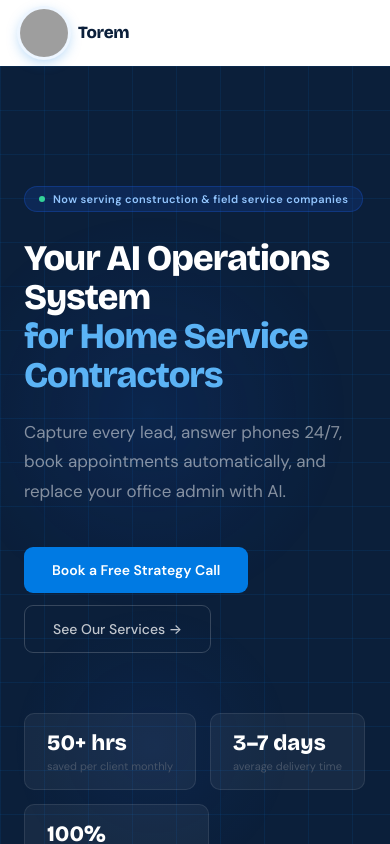
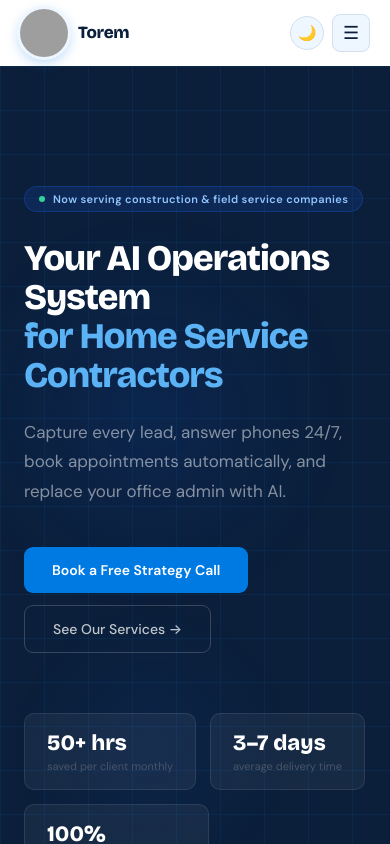
Before and after one commit to toremaiautomation/torem-website, a React (Vite) app: page / in a window 390 px wide. Shown: the top 844 px of the page. Built offline with nearby package versions, Linux system fonts and the light colour scheme; grey boxes are pictures that could not be loaded.

Commit message:
Add mobile hamburger menu and redesign logo

```diff
--- a/src/App.jsx
+++ b/src/App.jsx
@@ -96,13 +96,26 @@ function buildCSS(T) {
     box-shadow: 0 0 0 3px rgba(23,84,207,0.12);
   }
 
+  .t-nav-desktop { display: flex; }
+  .t-nav-hamburger-btn { display: none; }
+  .t-mobile-link:hover { background: ${T.bgAlt} !important; color: ${T.blue} !important; }
+
+  @keyframes slideDown {
+    from { opacity: 0; transform: translateY(-8px); }
+    to   { opacity: 1; transform: translateY(0); }
+  }
+
   @media (max-width: 760px) {
-    .t-hide-mobile { display: none !important; }
     .t-hero-grid { grid-template-columns: 1fr !important; }
     .t-two-col   { grid-template-columns: 1fr !important; }
     .t-three-col { grid-template-columns: 1fr !important; }
     .t-pad       { padding: 48px 24px !important; }
     .t-hero-head { font-size: 36px !important; }
+  }
+
+  @media (max-width: 768px) {
+    .t-nav-desktop { display: none !important; }
+    .t-nav-hamburger-btn { display: flex !important; }
   }
 `;
 }
@@ -149,8 +162,19 @@ function SectionHead({ eyebrow, heading, sub, light = false, center = true, dark
 }
 
 // ── NAVBAR ───────────────────────────────────────────────────
+// Mobile menu items map to existing pages — "How It Works" and "Pricing"
+// both point to the Services page, which is where pricing info lives.
+const MOBILE_NAV_ITEMS = [
+  { label: "Home", target: "Home" },
+  { label: "How It Works", target: "Services" },
+  { label: "About", target: "About" },
+  { label: "Contact", target: "Contact" },
+  { label: "Pricing", target: "Services" },
+];
+
 function Navbar({ page, setPage, dark, setDark }) {
   const [solid, setSolid] = useState(false);
+  const [menuOpen, setMenuOpen] = useState(false);
   const T = theme(dark);
 
   useEffect(() => {
@@ -159,7 +183,19 @@ function Navbar({ page, setPage, dark, setDark }) {
     return () => window.removeEventListener("scroll", fn);
   }, []);
 
+  // Close the mobile menu whenever the page changes or the viewport
+  // grows back past the mobile breakpoint.
+  useEffect(() => { setMenuOpen(false); }, [page]);
+  useEffect(() => {
+    const fn = () => { if (window.innerWidth > 768) setMenuOpen(false); };
+    window.addEventListener("resize", fn);
+    return () => window.removeEventListener("resize", fn);
+  }, []);
+
+  const goTo = target => { setPage(target); setMenuOpen(false); };
+
   return (
+    <>
       <nav style={{
         position: "fixed", top: 0, left: 0, right: 0, zIndex: 200,
         height: "66px",
@@ -181,8 +217,8 @@ function Navbar({ page, setPage, dark, setDark }) {
           </span>
         </div>
 
-      {/* Links */}
-      <div className="t-hide-mobile" style={{ display: "flex", alignItems: "center", gap: "4px" }}>
+        {/* Desktop links */}
+        <div className="t-nav-desktop" style={{ alignItems: "center", gap: "4px" }}>
           {["Home", "Services", "About", "Contact"].map(l => (
             <button key={l} className="t-nav-link" onClick={() => setPage(l)} style={{
               background: page === l ? T.bgAlt : "none",
@@ -216,7 +252,81 @@ function Navbar({ page, setPage, dark, setDark }) {
             Get Started
           </button>
         </div>
+
+        {/* Mobile: dark toggle + hamburger */}
+        <div className="t-nav-hamburger-btn" style={{ alignItems: "center", gap: "8px" }}>
+          <button
+            className="t-dark-toggle"
+            onClick={() => setDark(d => !d)}
+            aria-label="Toggle dark mode"
+            title="Toggle dark mode"
+            style={{
+              width: "34px", height: "34px", borderRadius: "50%",
+              border: `1px solid ${T.border}`, background: T.bgAlt, color: T.text,
+              fontSize: "15px", display: "flex", alignItems: "center", justifyContent: "center",
+              cursor: "pointer", transition: "transform 0.18s",
+            }}
+          >
+            {dark ? "☀️" : "🌙"}
+          </button>
+          <button
+            onClick={() => setMenuOpen(o => !o)}
+            aria-label={menuOpen ? "Close menu" : "Open menu"}
+            aria-expanded={menuOpen}
+            style={{
+              width: "38px", height: "38px", borderRadius: "8px",
+              border: `1px solid ${T.border}`, background: menuOpen ? T.blue : T.bgAlt,
+              color: menuOpen ? P.white : T.text,
+              fontSize: "18px", display: "flex", alignItems: "center", justifyContent: "center",
+              cursor: "pointer", transition: "background 0.18s, color 0.18s",
+            }}
+          >
+            {menuOpen ? "✕" : "☰"}
+          </button>
+        </div>
       </nav>
+
+      {/* Mobile slide-out menu */}
+      {menuOpen && (
+        <div
+          className="t-nav-hamburger-btn"
+          style={{
+            position: "fixed", top: "66px", left: 0, right: 0, zIndex: 199,
+            background: T.bg, borderBottom: `1px solid ${T.border}`,
+            boxShadow: "0 12px 28px rgba(0,0,0,0.12)",
+            padding: "10px clamp(20px, 5vw, 80px) 18px",
+            flexDirection: "column", gap: "2px",
+            animation: "slideDown 0.18s ease",
+          }}
+        >
+          {MOBILE_NAV_ITEMS.map(({ label, target }) => (
+            <button
+              key={label}
+              className="t-mobile-link"
+              onClick={() => goTo(target)}
+              style={{
+                display: "block", width: "100%", textAlign: "left",
+                background: page === target ? T.bgAlt : "none",
+                border: "none", borderRadius: "8px",
+                padding: "13px 14px", fontSize: "15px",
+                fontWeight: page === target ? 700 : 500,
+                color: page === target ? T.blue : T.text,
+                fontFamily: BODY, cursor: "pointer", transition: "background 0.15s, color 0.15s",
+              }}
+            >
+              {label}
+            </button>
+          ))}
+          <button className="t-btn-primary" onClick={() => goTo("Contact")} style={{
+            marginTop: "8px", background: T.blue, color: P.white,
+            border: "none", padding: "12px", borderRadius: "8px",
+            fontSize: "14px", fontWeight: 600, fontFamily: BODY,
+          }}>
+            Get Started
+          </button>
+        </div>
+      )}
+    </>
   );
 }
 
```
Lines whose indentation alone changed are shown as unchanged.
